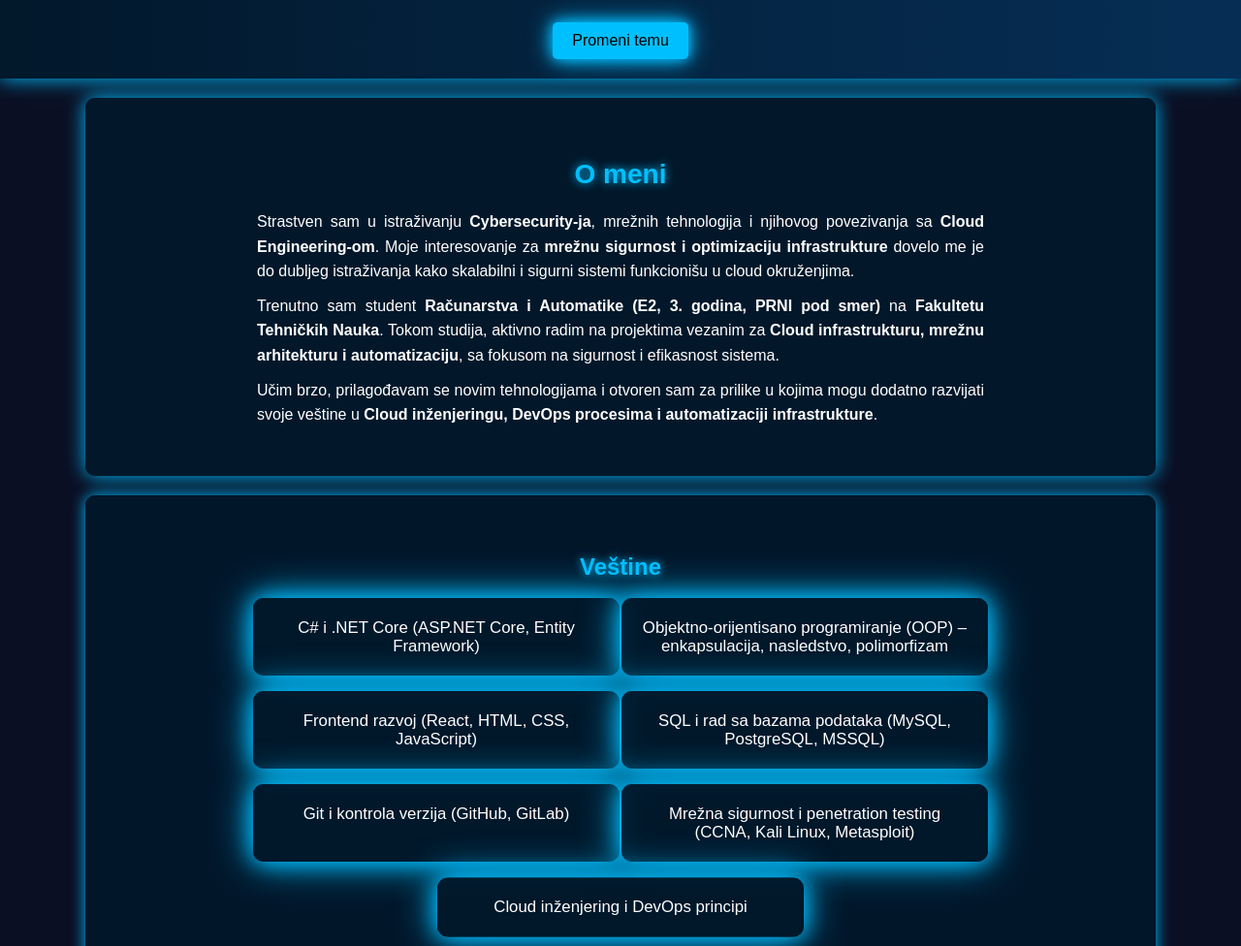
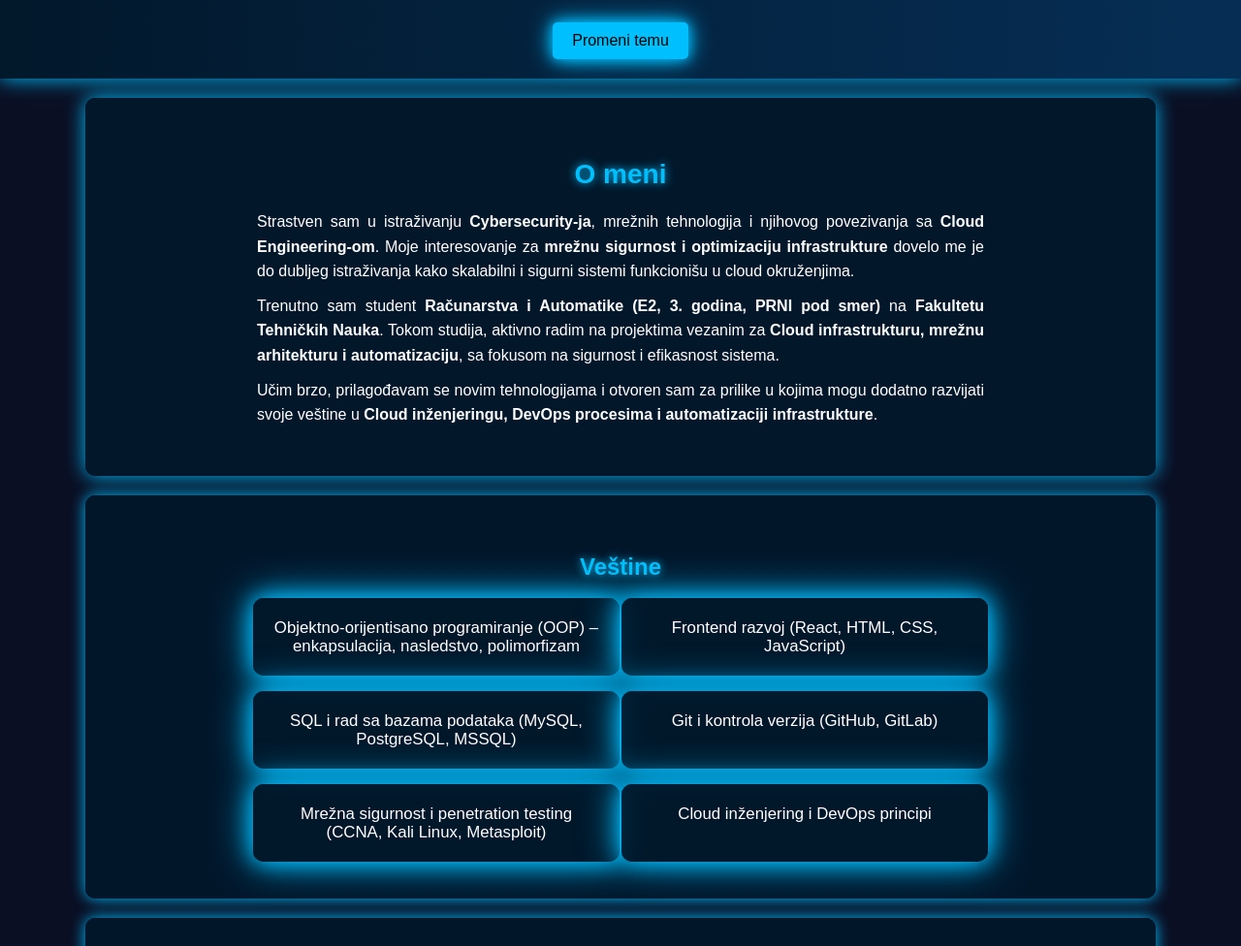
Before and after one commit to Jaddes/CV, a plain HTML site: page index.html in a window 1280 px wide. Shown: the part 121-1097 px from the top of the page at 97% size. Drawn offline with Linux system fonts and the light colour scheme.

Commit message:
Update index.html

```diff
--- a/index.html
+++ b/index.html
@@ -48,7 +48,6 @@
 <section id="vestine">
     <h2>Veštine</h2>
     <div class="skills-container">
-        <div class="skill-card">C# i .NET Core (ASP.NET Core, Entity Framework)</div>
         <div class="skill-card">Objektno-orijentisano programiranje (OOP) – enkapsulacija, nasledstvo, polimorfizam</div>
         <div class="skill-card">Frontend razvoj (React, HTML, CSS, JavaScript)</div>
         <div class="skill-card">SQL i rad sa bazama podataka (MySQL, PostgreSQL, MSSQL)</div>
```
